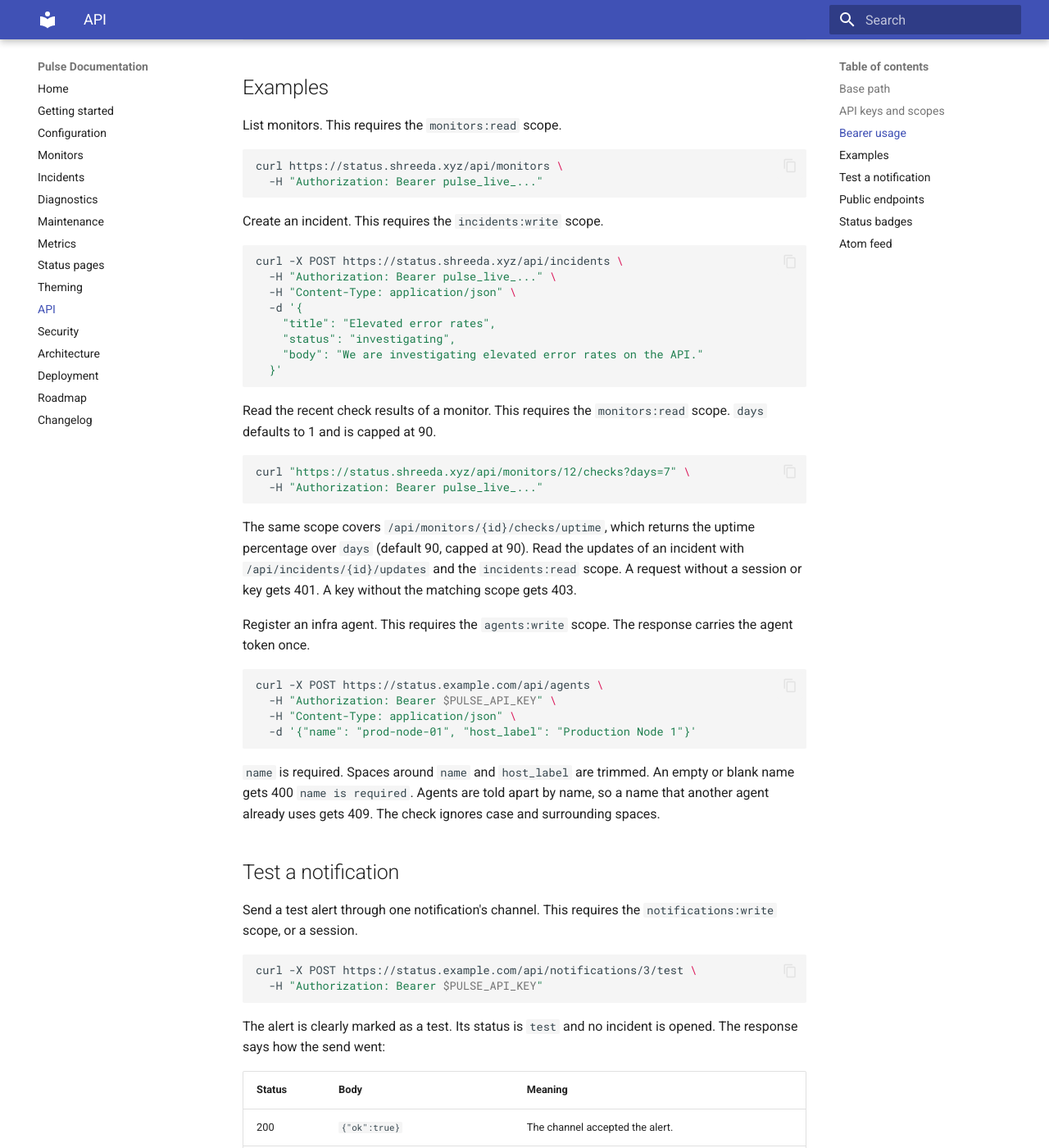
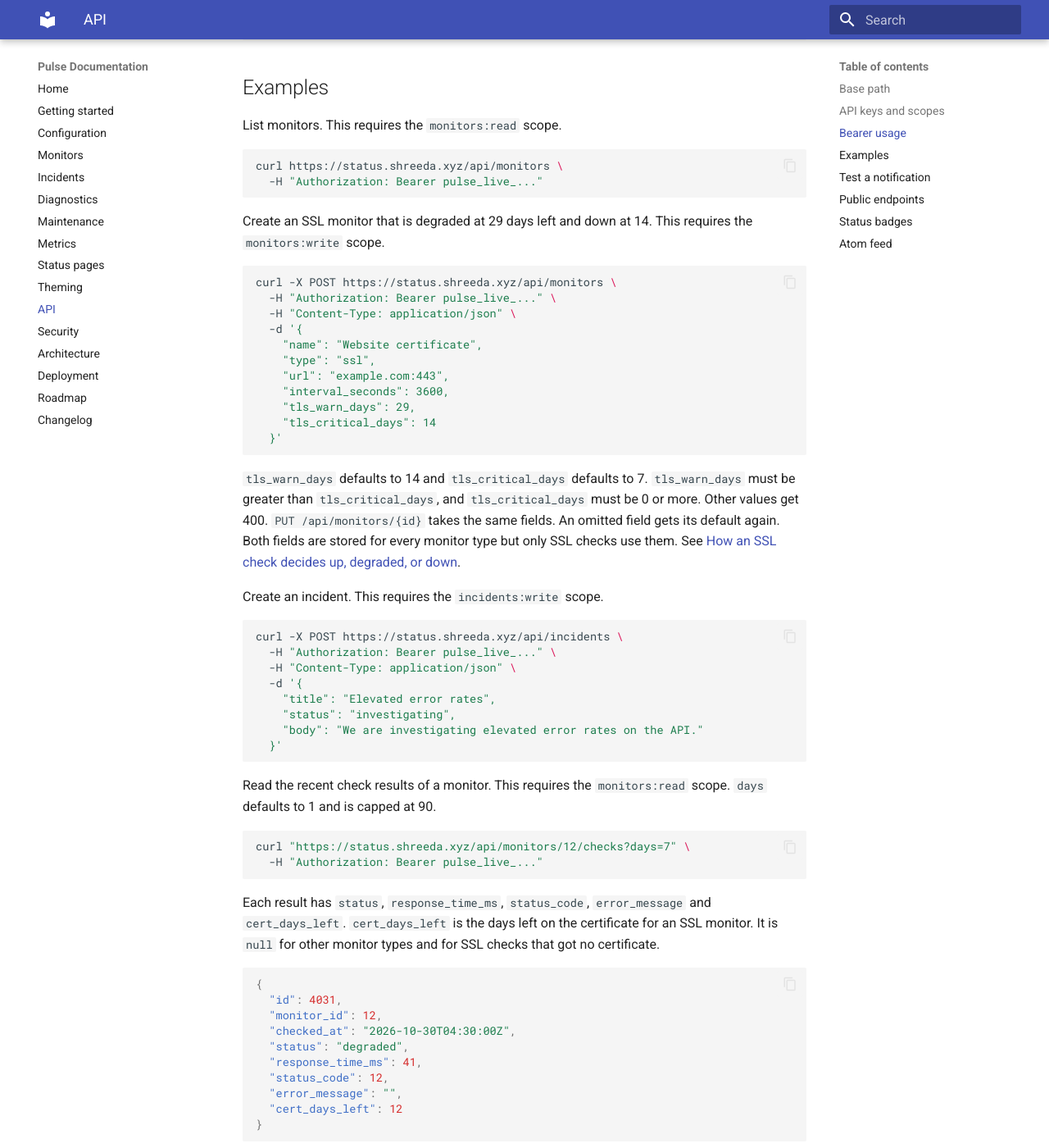
Before and after one commit to memetics19/pulse, an MkDocs documentation site: the page built from docs/api.md, in a window 1280 px wide and 1400 px high, scrolled down 1577 px. Shown: the whole window at 82% size. Built offline with MkDocs 1.6.1 and Material for MkDocs 9.7.7, drawn with Linux system fonts in a browser that asks for light colours; some of the changed text lies outside the part shown.

Commit message:
docs(monitors): SSL expiry thresholds and cert_days_left
Document the threshold fields and their rules, the new check result field, and that status_code keeps the days left for one release only.

Refs #77

````diff
--- a/docs/api.md
+++ b/docs/api.md
@@ -46,6 +46,24 @@ curl https://status.shreeda.xyz/api/monitors \
   -H "Authorization: Bearer pulse_live_..."
 ```
 
+Create an SSL monitor that is degraded at 29 days left and down at 14. This requires the `monitors:write` scope.
+
+```bash
+curl -X POST https://status.shreeda.xyz/api/monitors \
+  -H "Authorization: Bearer pulse_live_..." \
+  -H "Content-Type: application/json" \
+  -d '{
+    "name": "Website certificate",
+    "type": "ssl",
+    "url": "example.com:443",
+    "interval_seconds": 3600,
+    "tls_warn_days": 29,
+    "tls_critical_days": 14
+  }'
+```
+
+`tls_warn_days` defaults to 14 and `tls_critical_days` defaults to 7. `tls_warn_days` must be greater than `tls_critical_days`, and `tls_critical_days` must be 0 or more. Other values get 400. `PUT /api/monitors/{id}` takes the same fields. An omitted field gets its default again. Both fields are stored for every monitor type but only SSL checks use them. See [How an SSL check decides up, degraded, or down](monitors.md#how-an-ssl-check-decides-up-degraded-or-down).
+
 Create an incident. This requires the `incidents:write` scope.
 
 ```bash
@@ -65,6 +83,23 @@ Read the recent check results of a monitor. This requires the `monitors:read` sc
 curl "https://status.shreeda.xyz/api/monitors/12/checks?days=7" \
   -H "Authorization: Bearer pulse_live_..."
 ```
+
+Each result has `status`, `response_time_ms`, `status_code`, `error_message` and `cert_days_left`. `cert_days_left` is the days left on the certificate for an SSL monitor. It is `null` for other monitor types and for SSL checks that got no certificate.
+
+```json
+{
+  "id": 4031,
+  "monitor_id": 12,
+  "checked_at": "2026-10-30T04:30:00Z",
+  "status": "degraded",
+  "response_time_ms": 41,
+  "status_code": 12,
+  "error_message": "",
+  "cert_days_left": 12
+}
+```
+
+SSL results also carry the days left in `status_code` for one release, for older clients. This copy is deprecated and a later release removes it. Read `cert_days_left`.
 
 The same scope covers `/api/monitors/{id}/checks/uptime`, which returns the uptime percentage over `days` (default 90, capped at 90). Read the updates of an incident with `/api/incidents/{id}/updates` and the `incidents:read` scope. A request without a session or key gets 401. A key without the matching scope gets 403.
 
````
Also changed, not shown: docs/monitors.md (+20 -0 lines).
